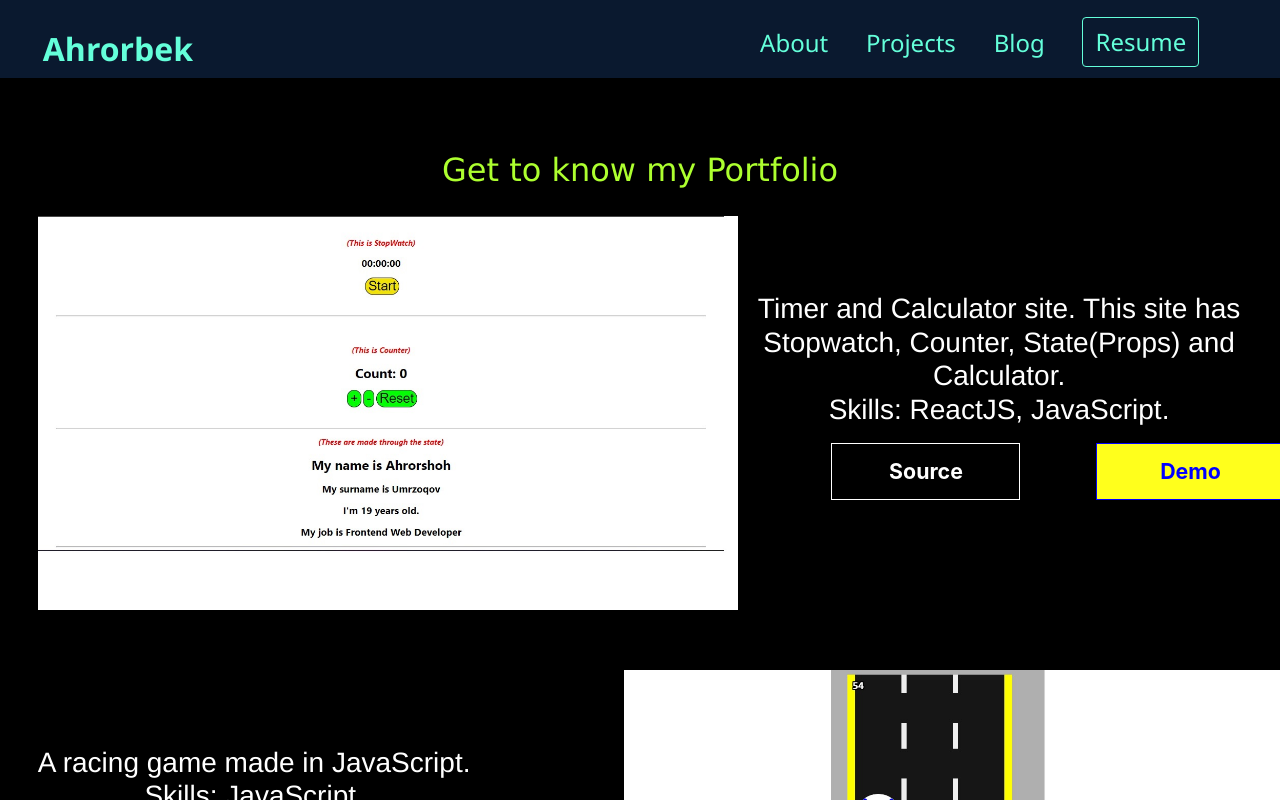
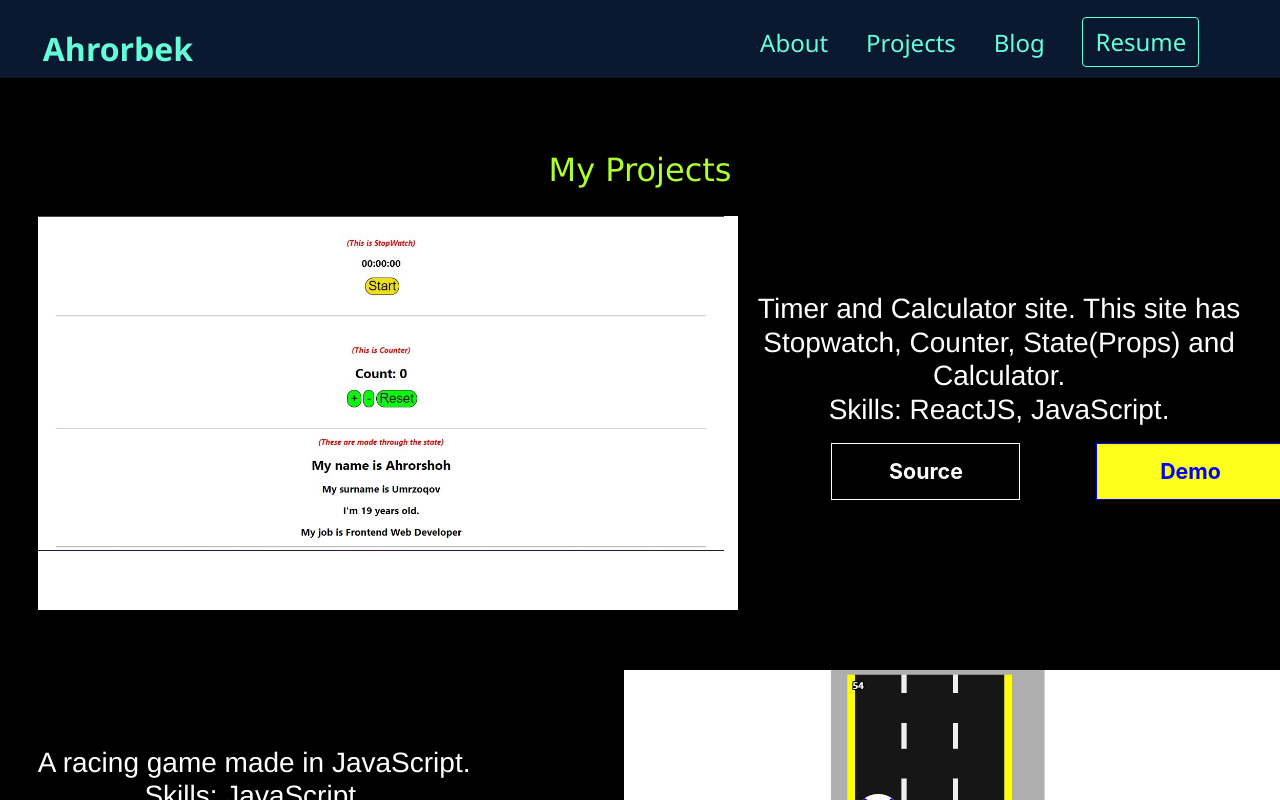
Before and after one commit to AhrorShoH/for-portfolio, a React (Create React App) app: page /portfolio in a window 1280 px wide. Shown: the top 800 px of the page. Built offline with nearby package versions, Linux system fonts and the light colour scheme.

Commit message:
Update Portfolio.js

```diff
--- a/src/portfolio/Portfolio.js
+++ b/src/portfolio/Portfolio.js
@@ -9,7 +9,7 @@ function Portfolio() {
     <div>
       <Navbar />
       <div className="portfolio-page">
-        <h2 id="header-portfolio">Get to know my Portfolio</h2>
+        <h2 id="header-portfolio">My Projects</h2>
         <h3 id="about-project">
           Timer and Calculator site.
           This site has Stopwatch, Counter, State(Props) and Calculator.<br/>
```
